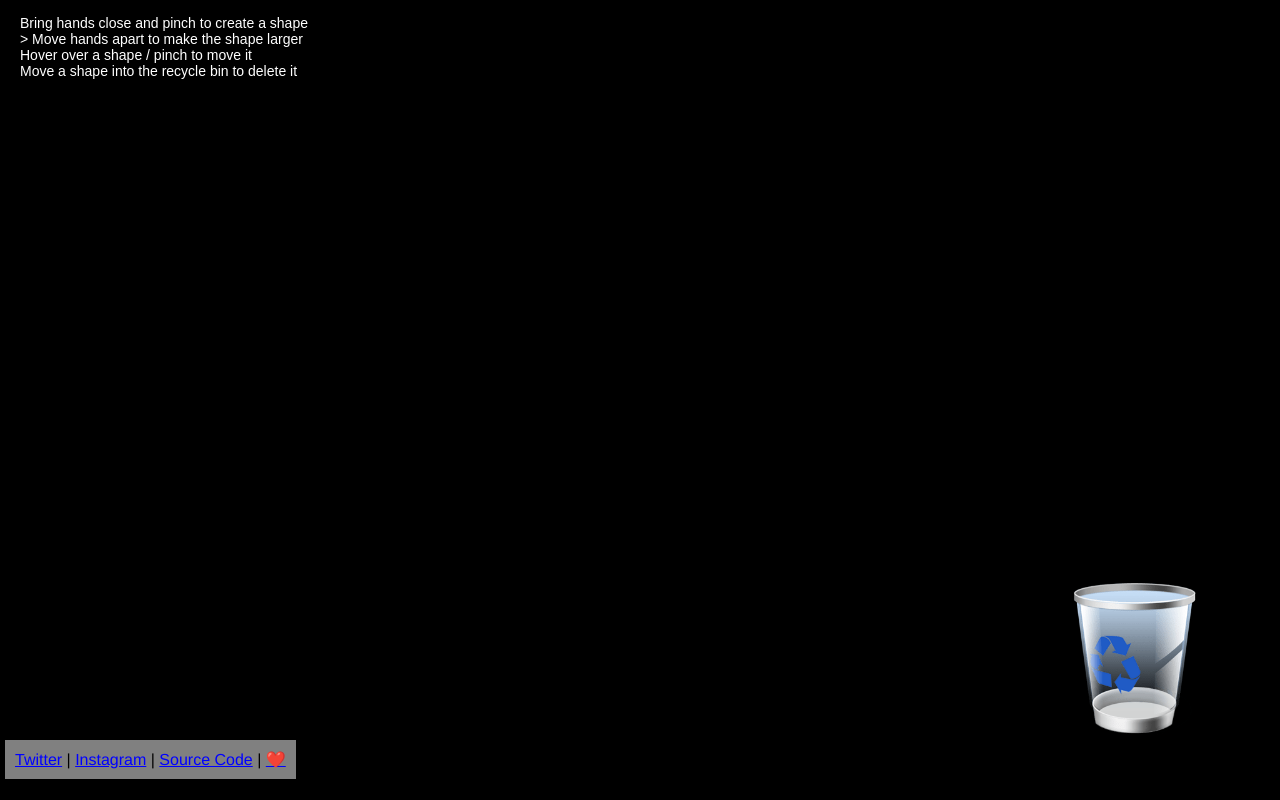
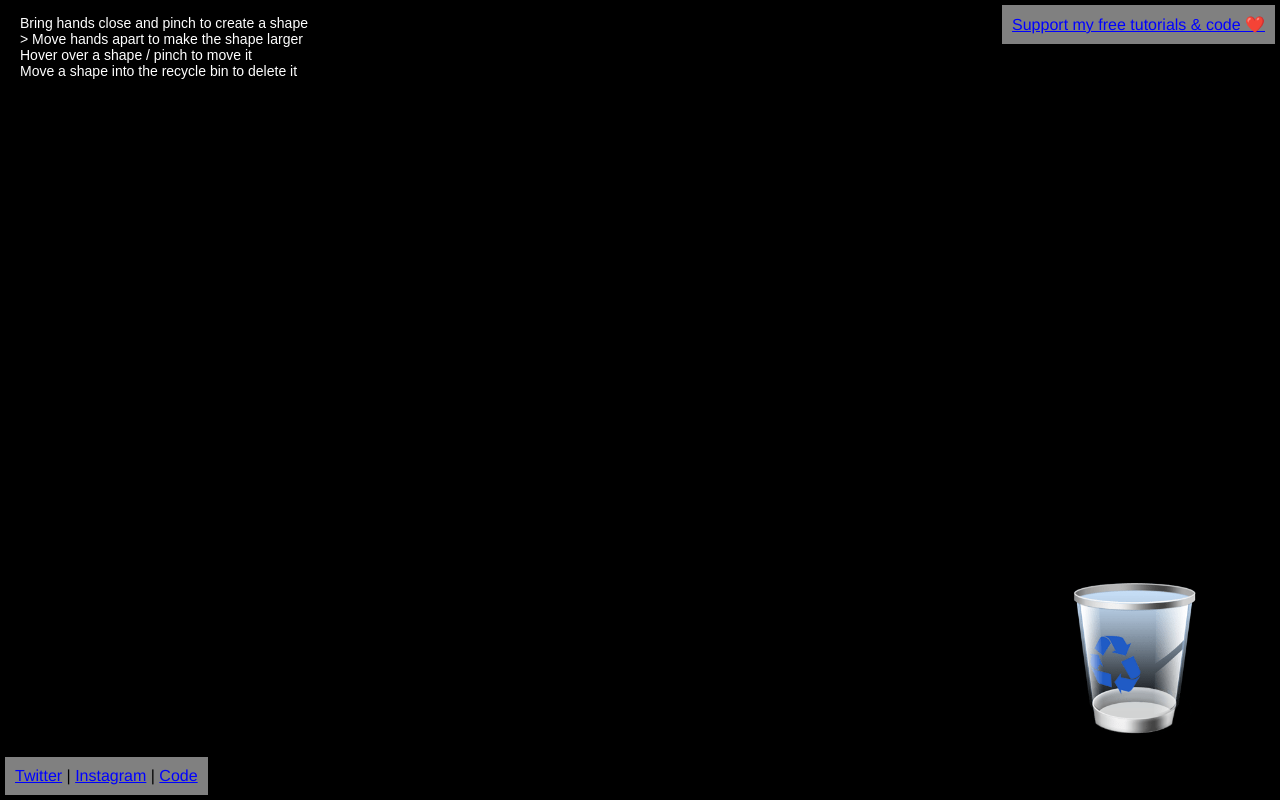
Before and after one commit to yuntaozhu/shape-creator-tutorial, a plain HTML site: page index.html in a window 1280 px wide. Drawn offline with nearby package versions, Linux system fonts and the light colour scheme; a script that the page names is missing.

Commit message:
tweak link layout

```diff
--- a/index.html
+++ b/index.html
@@ -38,7 +38,8 @@
     Hover over a shape / pinch to move it<br>
     Move a shape into the recycle bin to delete it
   </div>
-  <p id="links-para"><a href="https://x.com/measure_plan" target="_blank">Twitter</a> | <a href="https://www.instagram.com/stereo.drift/" target="_blank">Instagram</a> | <a href="https://github.com/collidingScopes/shape-creator-tutorial" target="_blank">Source Code</a> | <a href="https://buymeacoffee.com/stereodrift" target="_blank">❤️</a></p>
+  <span id="links-para"><a href="https://x.com/measure_plan" target="_blank">Twitter</a> | <a href="https://www.instagram.com/stereo.drift/" target="_blank">Instagram</a> | <a href="https://github.com/collidingScopes/shape-creator-tutorial" target="_blank">Code</a></span>
+  <span id="coffee-link"><a href="https://buymeacoffee.com/stereodrift" target="_blank">Support my free tutorials & code ❤️</a></span>
 
   <script src="https://cdn.jsdelivr.net/npm/@mediapipe/hands/hands.js"></script>
   <script src="https://cdn.jsdelivr.net/npm/@mediapipe/camera_utils/camera_utils.js"></script>
--- a/styles.css
+++ b/styles.css
@@ -54,3 +54,13 @@ body, html {
 a {
     color: #0000FF !important;
 }
+
+#coffee-link {
+  position: absolute;
+  top: 5px;
+  right: 5px;
+  font-family: Helvetica, sans-serif;
+  font-size: 16px;
+  background-color: rgba(255, 255, 255, 0.5);
+  padding: 10px;
+}
```
